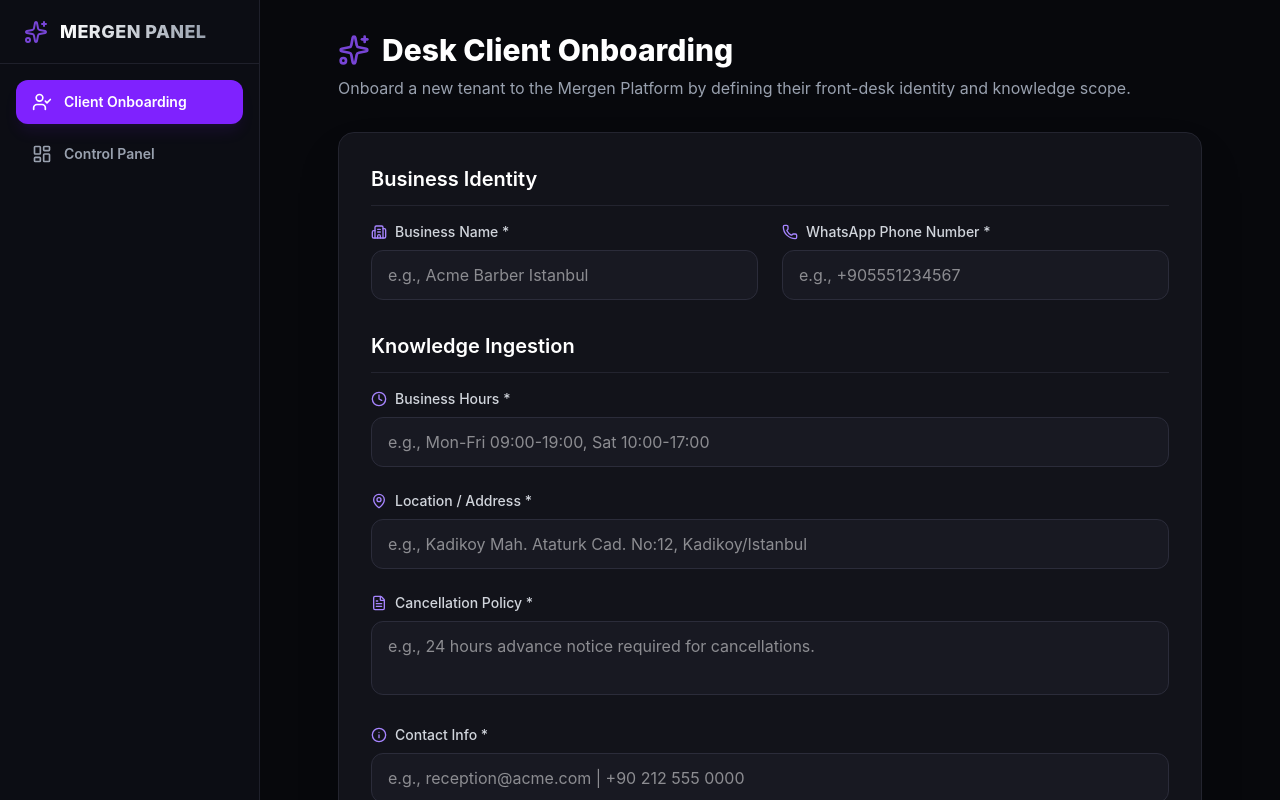
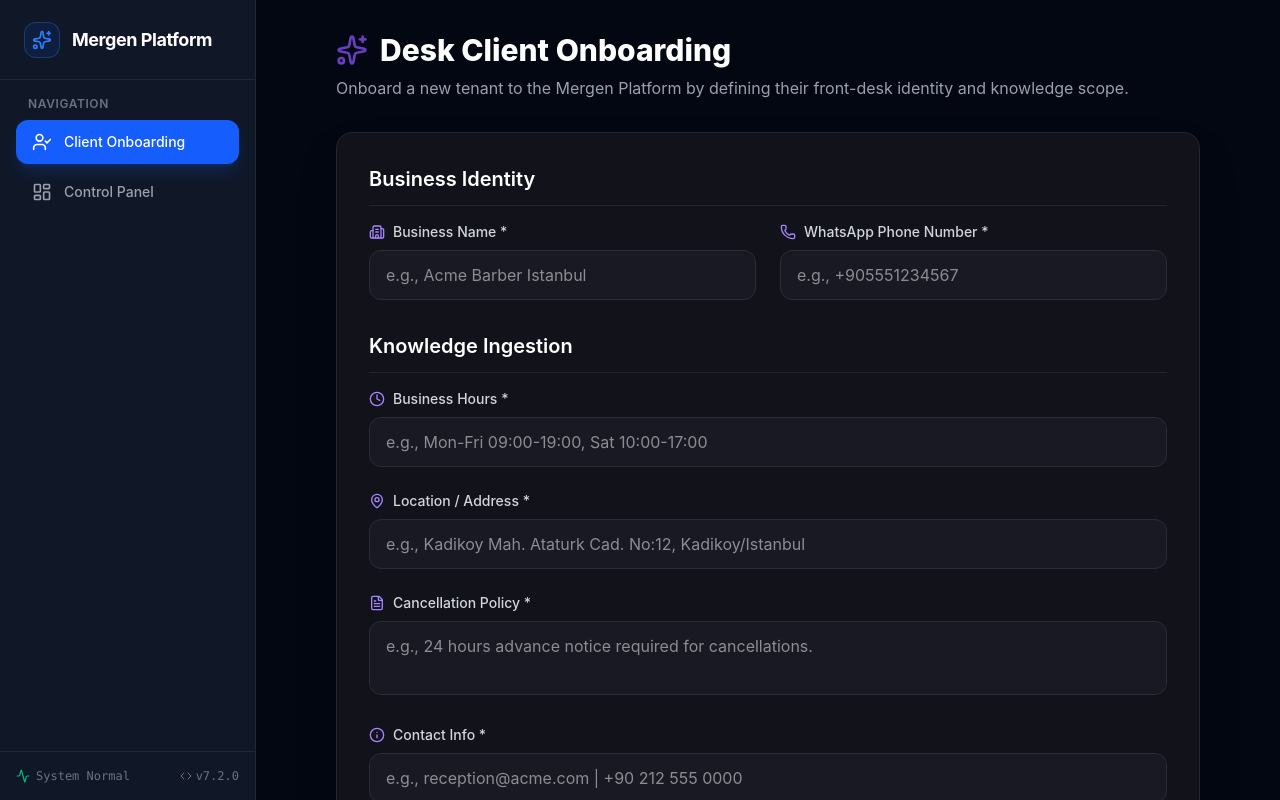
Before and after one commit to haremir/Mergen_Platform, a React (Vite) app in the folder frontend/: page /onboarding#/onboarding in a window 1280 px wide. Shown: the top 800 px of the page. Built offline with nearby package versions, Linux system fonts and the light colour scheme.

Commit message:
style(frontend): implement sidebar navigation layout in App.tsx

```diff
--- a/frontend/src/App.tsx
+++ b/frontend/src/App.tsx
@@ -1,9 +1,9 @@
 import { HashRouter as Router, Routes, Route, Navigate, Link, useLocation } from 'react-router-dom';
 import Onboarding from './pages/Onboarding';
 import Dashboard from './pages/Dashboard';
-import { Sparkles, LayoutDashboard, UserCheck, Code } from 'lucide-react';
+import { Sparkles, LayoutDashboard, UserCheck, Code, Activity } from 'lucide-react';
 
-function Navigation() {
+function Sidebar() {
   const location = useLocation();
 
   const isActive = (path: string) => {
@@ -11,48 +11,59 @@
   };
 
   return (
-    <aside className="w-full lg:w-[260px] bg-[#0c0d14] border-b lg:border-b-0 lg:border-r border-[#1f202b] flex flex-col shrink-0">
-      {/* Brand Header */}
-      <div className="h-16 flex items-center gap-3 px-6 border-b border-[#1f202b] select-none">
-        <Sparkles className="w-6 h-6 text-violet-500 animate-pulse" />
-        <span className="font-extrabold text-lg bg-gradient-to-r from-white to-gray-400 bg-clip-text text-transparent tracking-wide">
-          MERGEN PANEL
+    <aside className="w-64 bg-gray-900 border-r border-gray-800 flex flex-col justify-between shrink-0 h-screen sticky top-0">
+      <div>
+        {/* Brand/Logo Section */}
+        <div className="h-20 flex items-center gap-3 px-6 border-b border-gray-800">
+          <div className="w-9 h-9 bg-blue-600/10 border border-blue-500/30 rounded-xl flex items-center justify-center">
+            <Sparkles className="w-5 h-5 text-blue-500" />
+          </div>
+          <span className="font-bold text-lg text-white tracking-tight">
+            Mergen Platform
           </span>
         </div>
 
-      {/* Nav Links */}
-      <nav className="p-4 flex flex-row lg:flex-col gap-2 overflow-x-auto lg:overflow-x-visible shrink-0 lg:flex-grow">
-        {/* Onboarding */}
+        {/* Navigation Section */}
+        <nav className="p-4 space-y-1.5">
+          <div className="px-3 mb-2 text-xs font-semibold text-gray-500 uppercase tracking-wider">
+            Navigation
+          </div>
           <Link
             to="/onboarding"
-          className={`flex items-center gap-3 px-4 py-3 rounded-xl text-sm font-semibold transition-all whitespace-nowrap ${
+            className={`flex items-center gap-3 px-4 py-3 rounded-xl text-sm font-medium transition-all ${
               isActive('/onboarding')
-              ? 'bg-violet-600 text-white shadow-lg shadow-violet-600/10'
-              : 'text-gray-400 hover:bg-[#181922] hover:text-white'
+                ? 'bg-blue-600 text-white shadow-lg shadow-blue-600/20'
+                : 'text-gray-400 hover:bg-gray-800 hover:text-gray-200'
             }`}
           >
             <UserCheck className="w-5 h-5" />
             Client Onboarding
           </Link>
 
-        {/* Dashboard */}
           <Link
             to="/dashboard"
-          className={`flex items-center gap-3 px-4 py-3 rounded-xl text-sm font-semibold transition-all whitespace-nowrap ${
+            className={`flex items-center gap-3 px-4 py-3 rounded-xl text-sm font-medium transition-all ${
               isActive('/dashboard')
-              ? 'bg-violet-600 text-white shadow-lg shadow-violet-600/10'
-              : 'text-gray-400 hover:bg-[#181922] hover:text-white'
+                ? 'bg-blue-600 text-white shadow-lg shadow-blue-600/20'
+                : 'text-gray-400 hover:bg-gray-800 hover:text-gray-200'
             }`}
           >
             <LayoutDashboard className="w-5 h-5" />
             Control Panel
           </Link>
         </nav>
+      </div>
 
-      {/* Bottom version badge */}
-      <div className="hidden lg:flex items-center gap-2 p-6 border-t border-[#1f202b] text-[10px] text-gray-500 font-mono mt-auto">
-        <Code className="w-3.5 h-3.5" />
-        <span>Version 7.1.0 (Beta)</span>
+      {/* Footer Version Info */}
+      <div className="p-4 border-t border-gray-800 flex items-center justify-between text-xs text-gray-500 font-mono">
+        <span className="flex items-center gap-1.5">
+          <Activity className="w-3.5 h-3.5 text-emerald-500" />
+          System Normal
+        </span>
+        <span className="flex items-center gap-1">
+          <Code className="w-3 h-3" />
+          v7.2.0
+        </span>
       </div>
     </aside>
   );
@@ -61,12 +72,12 @@
 export default function App() {
   return (
     <Router>
-      <div className="min-h-screen bg-[#07080c] flex flex-col lg:flex-row font-sans">
+      <div className="min-h-screen bg-gray-950 flex font-sans">
         {/* Sidebar */}
-        <Navigation />
+        <Sidebar />
 
         {/* Main Content Area */}
-        <main className="flex-grow overflow-y-auto">
+        <main className="flex-grow h-screen overflow-y-auto">
           <Routes>
             <Route path="/onboarding" element={<Onboarding />} />
             <Route path="/dashboard" element={<Dashboard />} />
```
Lines whose indentation alone changed are shown as unchanged.
